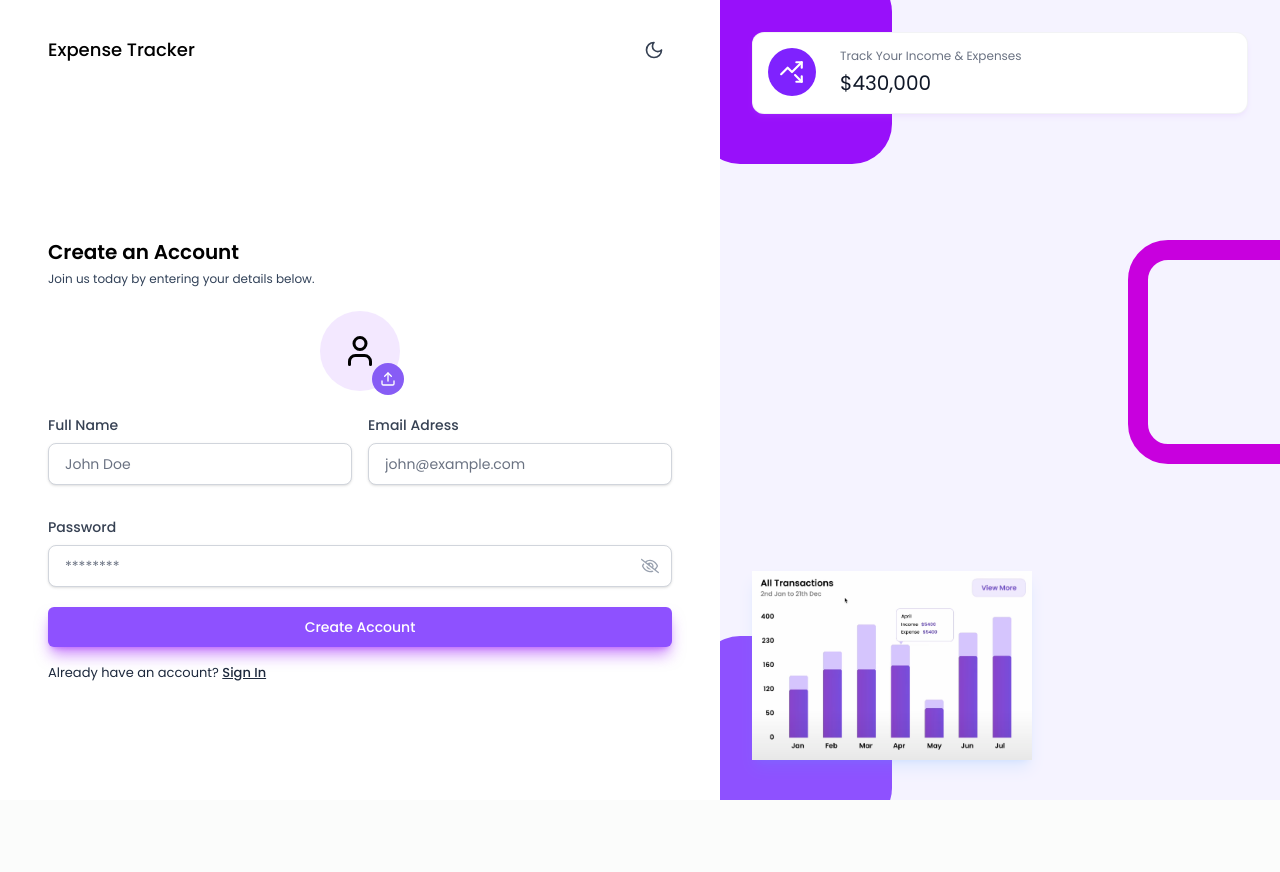
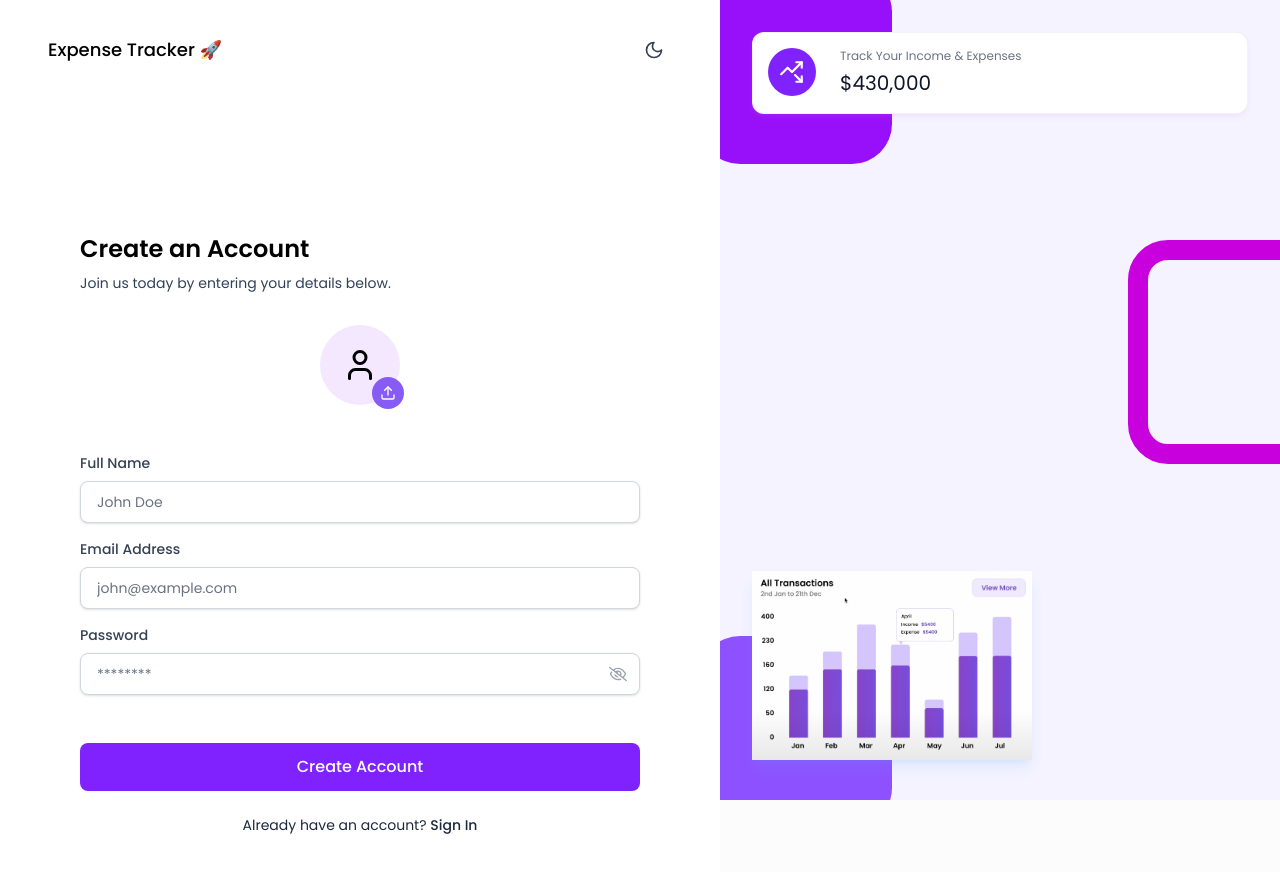
Before and after one commit to Gadnadj/EXPENSETRACKER, a React (Vite) app in the folder frontend/expense-tracker/: page /signup in a window 1280 px wide. Shown: the top 872 px of the page. Before the commit the page ends 820 px from the top, so only its background shows below. Built offline with nearby package versions, Linux system fonts and the light colour scheme.

Commit message:
fix visual bug

```diff
--- a/frontend/expense-tracker/src/components/layouts/AuthLayout.tsx
+++ b/frontend/expense-tracker/src/components/layouts/AuthLayout.tsx
@@ -12,19 +12,21 @@ const AuthLayout = ({ children }: Props) => {
     const { isDarkMode } = useContext(ThemeContext);
 
     return (
-        <div className='flex'>
-            <div className={`w-screen h-screen xl:w-[90vh] md:w-[60vh] px-12 pt-8 pb-12 transition-colors duration-300 ${
+        <div className='flex min-h-screen overflow-y-hidden'>
+            <div className={`w-full md:w-[60vh] xl:w-[90vh] px-4 sm:px-8 md:px-12 py-6 md:py-8 transition-colors duration-300 ${
                 isDarkMode ? 'bg-gray-900' : 'bg-white'
             }`}>
-                <div className="flex items-center justify-between mb-8">
+                <div className="flex items-center justify-between mb-4 md:mb-8">
                     <h2 className={`text-lg font-medium transition-colors duration-300 ${
                         isDarkMode ? 'text-white' : 'text-black'
                     }`}>
-                        Expense Tracker
+                        Expense Tracker <span className="hidden sm:inline">🚀</span>
                     </h2>
                     <ThemeToggle />
                 </div>
-                {children}
+                <div className="h-full flex flex-col justify-center">
+                    {children}
+                </div>
             </div>
 
             <div className={`hidden md:block flex-1 h-screen bg-cover bg-no-repeat bg-center overflow-hidden p-8 relative transition-colors duration-300 ${
--- a/frontend/expense-tracker/src/pages/Auth/SignUp.tsx
+++ b/frontend/expense-tracker/src/pages/Auth/SignUp.tsx
@@ -82,23 +82,25 @@ const SignUp = () => {
     };
     return (
         <AuthLayout>
-            <div className='lg:w-[100%] h-auto md:h-full mt-10 md:mt-0 flex flex-col justify-center'>
-                <h3 className={`text-xl font-semibold transition-colors duration-300 ${
+            <div className='w-full px-4 sm:px-6 lg:px-8 min-h-screen flex flex-col justify-center py-8 sm:py-12'>
+                <h3 className={`text-xl sm:text-2xl font-semibold mb-2 transition-colors duration-300 ${
                     isDarkMode ? 'text-white' : 'text-black'
                 }`}>
                     Create an Account
                 </h3>
 
-                <p className={`text-xs mt-[5px] mb-6 transition-colors duration-300 ${
+                <p className={`text-sm mb-8 transition-colors duration-300 ${
                     isDarkMode ? 'text-gray-400' : 'text-slate-700'
                 }`}>
                     Join us today by entering your details below.
                 </p>
 
-                <form onSubmit={handleSignUp}>
+                <form onSubmit={handleSignUp} className="space-y-6">
+                    <div className="flex justify-center mb-6">
                         <ProfilePhotoSelector image={profilePic} setImage={setProfilePic} />
+                    </div>
 
-                    <div className='grid grid-cols-1 md:grid-cols-2 gap-4'>
+                    <div className='space-y-4'>
                         <Input
                             value={fullName}
                             onChange={(e) => setFullName(e.target.value)}
@@ -110,12 +112,11 @@ const SignUp = () => {
                         <Input
                             value={email}
                             onChange={(e) => setEmail(e.target.value)}
-                            label='Email Adress'
+                            label='Email Address'
                             placeholder='john@example.com'
                             type='text'
                         />
 
-                        <div className='col-span-2'>
                         <Input
                             value={password}
                             onChange={(e) => setPassword(e.target.value)}
@@ -124,26 +125,25 @@ const SignUp = () => {
                             type='password'
                         />
                     </div>
-                    </div>
 
                     {error && (
-                        <p className='text-red-500 text-xs pb-2.5'>{error}</p>
+                        <p className='text-red-500 text-sm mt-2'>{error}</p>
                     )}
 
                     <button
                         onClick={handleSignUp}
-                        className={`btn-primary transition-colors duration-300 ${
-                            isDarkMode ? 'hover:bg-violet-500' : 'hover:bg-violet-600'
+                        className={`w-full py-3 rounded-lg bg-violet-600 text-white font-medium mt-6 hover:scale-[1.02] active:scale-[0.98] transition-all duration-300 ${
+                            isDarkMode ? 'hover:bg-violet-500' : 'hover:bg-violet-700'
                         }`}
                         type='submit'>
                         Create Account
                     </button>
 
-                    <p className={`text-[13px] mt-3 transition-colors duration-300 ${
+                    <p className={`text-sm text-center transition-colors duration-300 ${
                         isDarkMode ? 'text-gray-300' : 'text-slate-800'
                     }`}>
                         Already have an account?{' '}
-                        <Link className='font-medium text-primary underline hover:text-violet-500' to='/login'>
+                        <Link className='font-medium text-primary hover:text-violet-500 transition-colors duration-300' to='/login'>
                             Sign In
                         </Link>
                     </p>
```
Lines whose indentation alone changed are shown as unchanged.
